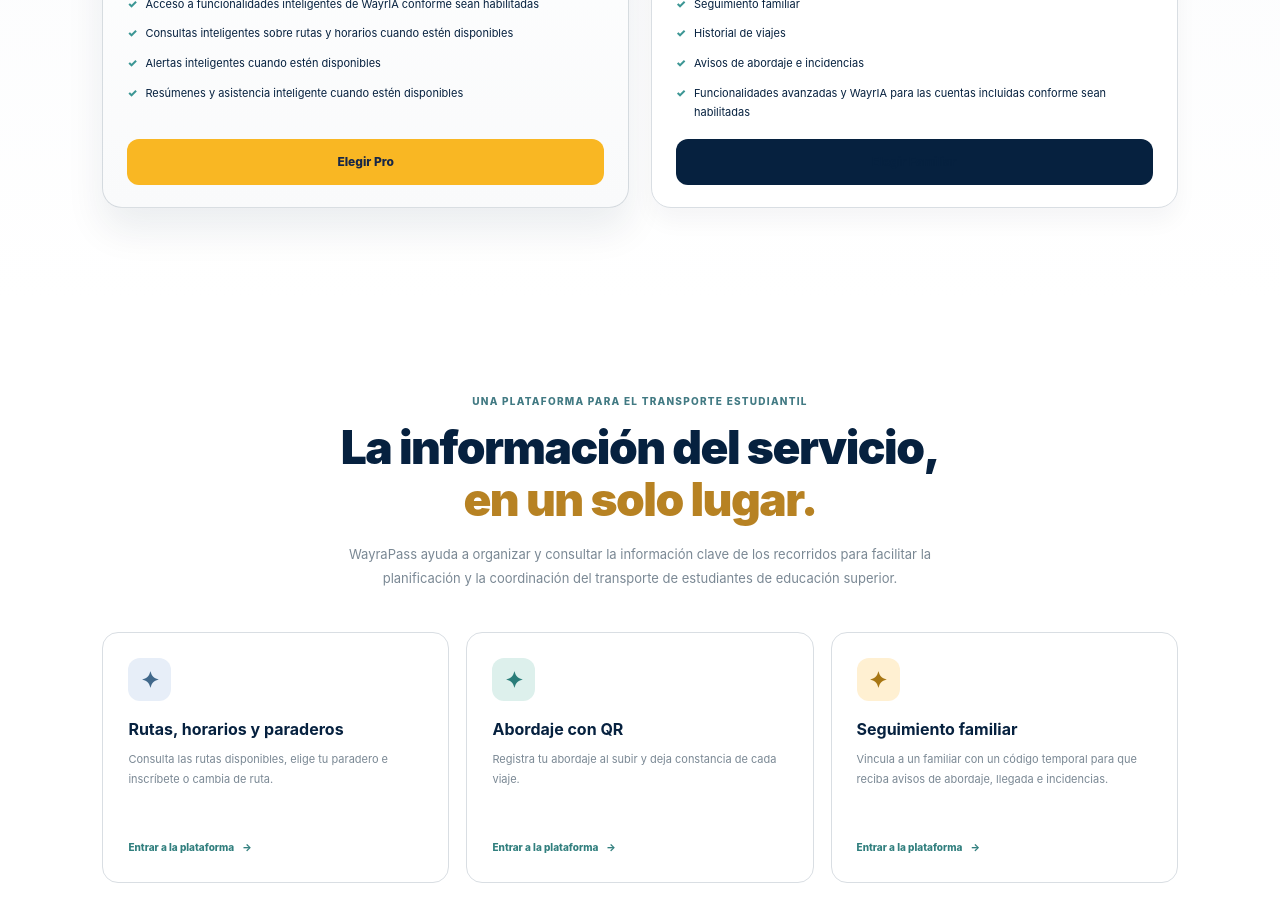
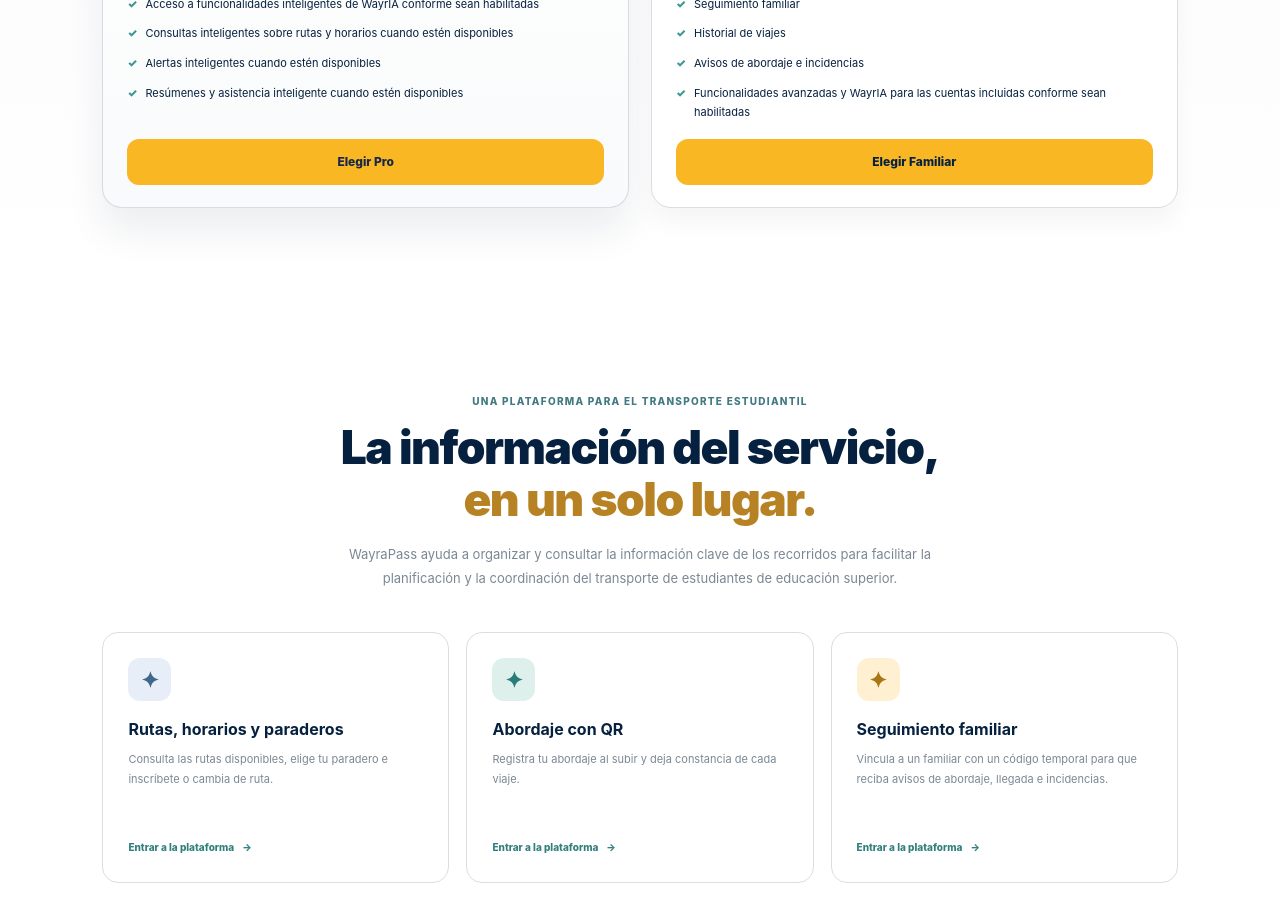
Before and after one commit to WayraPass/wayrapass-landing, an Angular app: page /home in a window 1280 px wide. Shown: the part 1160-2059 px from the top of the page. Built offline with nearby package versions, Linux system fonts and the light colour scheme.

Commit message:
fix(US28): Modifique el boton del plan familiar en membresias

```diff
--- a/src/app/app.css
+++ b/src/app/app.css
@@ -969,8 +969,8 @@ main {
   border: 0;
   border-radius: 12px;
   min-height: 46px;
-  background: var(--wp-navy);
-  color: #fff;
+  background: var(--wp-amber);
+  color: #172747;
   font-size: 12px;
   font-weight: 800;
   cursor: pointer;
@@ -980,7 +980,7 @@ main {
 
 .membership-button:hover {
   transform: translateY(-2px);
-  background: #294679;
+    background: #f5c75b;
 }
 
 .membership-card.featured .membership-button {
```
